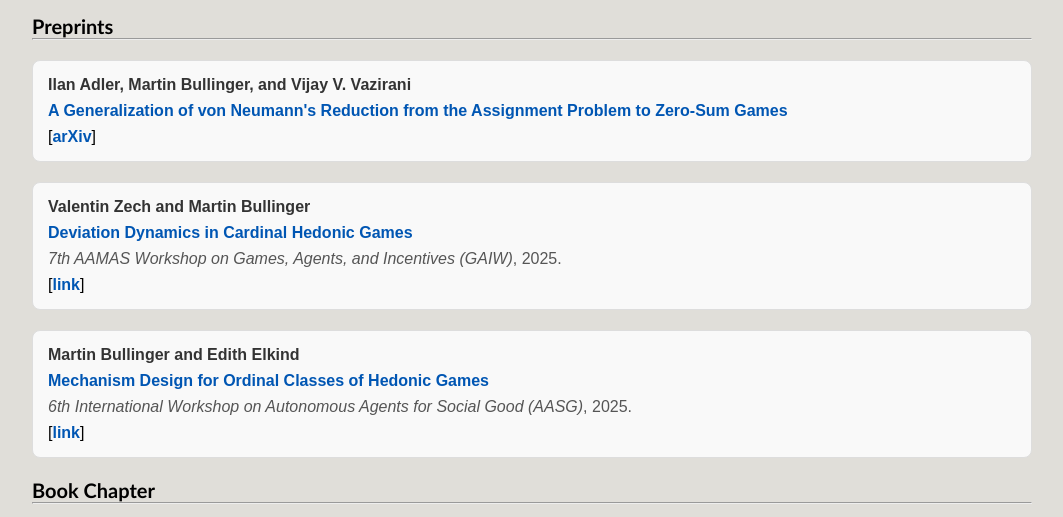
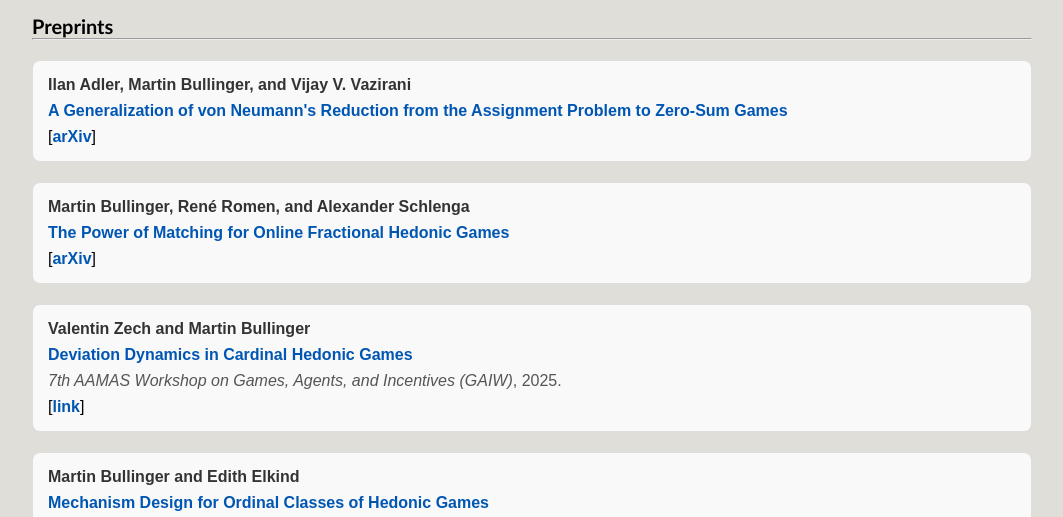
Before and after one commit to martin-bullinger/martin-bullinger.github.io, a plain HTML site: page publications.html in a window 1280 px wide. Shown: the part 268-785 px from the top of the page, without its empty margins (108-1171 px from the left). Drawn offline with Linux system fonts and the light colour scheme.

Commit message:
online fhg

```diff
--- a/publications.html
+++ b/publications.html
@@ -148,6 +148,11 @@
     	    <div class="authors">Ilan Adler, Martin Bullinger, and Vijay V. Vazirani</div>
     	    <div class="title">A Generalization of von Neumann's Reduction from the Assignment Problem to Zero-Sum Games</div>
     	    <p style="font-size: 16px">[<a href="https://arxiv.org/abs/2410.10767">arXiv</a>]</p>
+    	</div>
+    	<div class="publication-entry preprint">
+    	    <div class="authors">Martin Bullinger, René Romen, and Alexander Schlenga</div>
+    	    <div class="title">The Power of Matching for Online Fractional Hedonic Games</div>
+    	    <p style="font-size: 16px">[<a href="https://arxiv.org/abs/2505.06163">arXiv</a>]</p>
     	</div>
     	<div class="publication-entry preprint">
     	    <div class="authors">Valentin Zech and Martin Bullinger</div>
```
